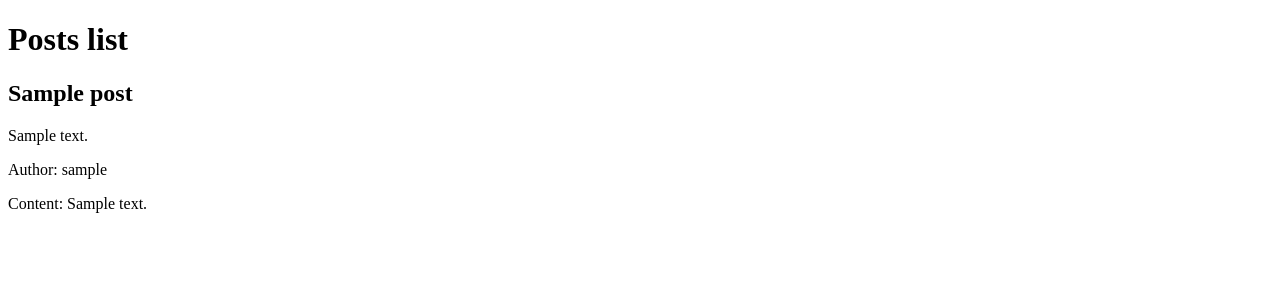
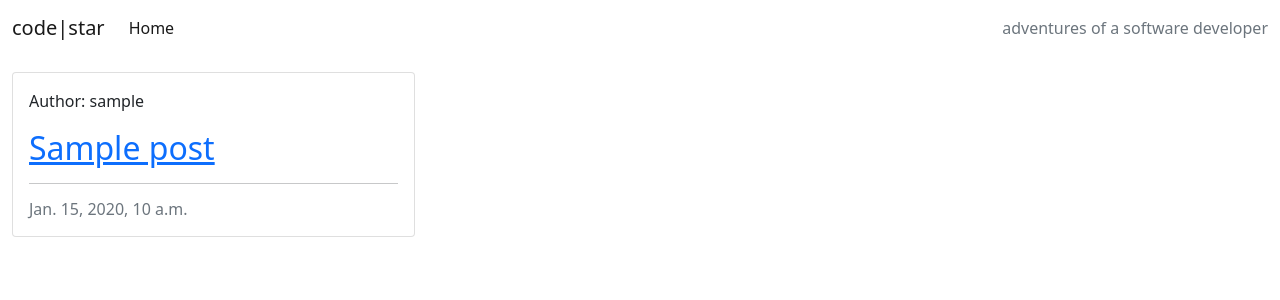
Before and after one commit to solracnauj92/youmatterpp4, a Django app: page / in a window 1280 px wide. Shown: the top 300 px of the page. Run offline with Django 4.2, Linux system fonts and the light colour scheme; tables that the repository leaves empty hold one stand-in row (values such as "Sample post").

Commit message:
Add template, base.html and index.html. Modified accordingly in setting.py

```diff
--- a/hello_world/templates/hello_world/index.html
+++ b/hello_world/templates/hello_world/index.html
@@ -1,20 +1,52 @@
-<!DOCTYPE html>
-<html lang="en">
+{% extends "base.html" %}
 
-<head>
-    <meta charset="UTF-8">
-    <meta http-equiv="X-UA-Compatible" content="IE=edge">
-    <meta name="viewport" content="width=device-width, initial-scale=1.0">
-    <title>Views Part 1</title>
-</head>
+{% block content %}
 
-<body>
-    <h1>Index</h1>
-    {% for post in object_list %}
-    <h2>{{post.title}}</h2>
-    <p>{{post.excerpt}}</p>
-    <p>Author: {{post.author}}</p>
-    {% endfor %}
-</body>
+<!-- index.html content starts here -->
+<div class="container-fluid">
+    <div class="row">
 
-</html>
+        <!-- Blog Entries Column -->
+        <div class="col-12 mt-3 left">
+            <div class="row">
+                {% for post in post_list %}
+                <div class="col-md-4">
+                    <div class="card mb-4">
+                        <div class="card-body">
+                            <div class="image-container">
+                                <div class="image-flash">
+                                    <p class="author">Author: {{ post.author }}</p>
+                                </div>
+                            </div>
+                            <a href="#" class="post-link">
+                                <h2 class="card-title">{{ post.title }}</h2>
+                            </a>
+
+                            <hr />
+                            <p class="card-text text-muted h6">{{ post.created_on}}
+                            </p>
+                        </div>
+                    </div>
+                </div>
+                {% if forloop.counter|divisibleby:3 %}
+            </div>
+            <div class="row">
+                {% endif %}
+                {% endfor %}
+
+            </div>
+        </div>
+    </div>
+    {% if is_paginated %}
+    <nav aria-label="Page navigation">
+        <ul class="pagination justify-content-center">
+            {% if page_obj.has_next %}
+            <li><a href="?page={{ page_obj.next_page_number }}" class="page-link"> NEXT &raquo;</a></li>
+            {% endif %}
+        </ul>
+    </nav>
+    {% endif %}
+</div>
+
+<!-- index.html content ends here -->
+{% endblock %}
--- a/hello_world/templates/hello_world/post_list.html
+++ /dev/null
@@ -1,21 +0,0 @@
-<!DOCTYPE html>
-<html lang="en">
-
-<head>
-    <meta charset="UTF-8">
-    <meta http-equiv="X-UA-Compatible" content="IE=edge">
-    <meta name="viewport" content="width=device-width, initial-scale=1.0">
-    <title>Views Part 1</title>
-</head>
-
-<body>
-    <h1>Posts list</h1>
-    {% for post in object_list %}
-        <h2>{{post.title}}</h2>
-        <p>{{post.excerpt}}</p>
-        <p>Author: {{post.author}}</p>
-        <p>Content: {{post.content}}</p>
-    {% endfor %}
-</body>
-
-</html>
--- a/hello_world/views.py
+++ b/hello_world/views.py
@@ -5,4 +5,5 @@ from .models import Post
 # Create your views here.
 class PostList(generic.ListView):
     queryset = Post.objects.filter(status=1)
-    template_name = "post_list.html"
+    template_name = "hello_world/index.html"
+    paginate_by = 6
--- a/my_project/settings.py
+++ b/my_project/settings.py
@@ -18,6 +18,7 @@ if os.path.isfile('env.py'):
 
 # Build paths inside the project like this: BASE_DIR / 'subdir'.
 BASE_DIR = Path(__file__).resolve().parent.parent
+TEMPLATES_DIR = os.path.join(BASE_DIR, 'templates')
 
 
 # Quick-start development settings - unsuitable for production
@@ -62,7 +63,7 @@ ROOT_URLCONF = 'my_project.urls'
 TEMPLATES = [
     {
         'BACKEND': 'django.template.backends.django.DjangoTemplates',
-        'DIRS': [],
+        'DIRS': [TEMPLATES_DIR],
         'APP_DIRS': True,
         'OPTIONS': {
             'context_processors': [
--- /dev/null
+++ b/templates/base.html
@@ -0,0 +1,73 @@
+{% url 'home' as home_url %}
+
+<!DOCTYPE html>
+<html class="h-100" lang="en">
+
+<head>
+    <title>CodeStar Blog</title>
+    <meta name="viewport" content="width=device-width, initial-scale=1" />
+
+    <!-- Google Fonts CSS -->
+    <link rel="preconnect" href="https://fonts.gstatic.com">
+    <link href="https://fonts.googleapis.com/css2?family=Roboto:wght@300&display=swap" rel="stylesheet">
+    <link href="https://fonts.googleapis.com/css2?family=Lato:wght@300;700&display=swap" rel="stylesheet">
+
+    <!-- Font Awesome CSS -->
+    <link rel="stylesheet" href="https://cdnjs.cloudflare.com/ajax/libs/font-awesome/5.15.3/css/all.min.css">
+
+    <!-- Bootstrap CSS -->
+    <link href="https://cdn.jsdelivr.net/npm/bootstrap@5.0.1/dist/css/bootstrap.min.css" rel="stylesheet"
+        integrity="sha384-+0n0xVW2eSR5OomGNYDnhzAbDsOXxcvSN1TPprVMTNDbiYZCxYbOOl7+AMvyTG2x" crossorigin="anonymous">
+
+</head>
+
+<body class="d-flex flex-column h-100 main-bg">
+
+    <!-- Navigation -->
+    <nav class="navbar navbar-expand-lg navbar-light bg-white">
+        <div class="container-fluid">
+            <a class="navbar-brand" href="{% url 'home' %}"><span class="brand">c<span class="red-o">o</span>de<span
+                        class="thin">|star</span></span></a>
+            <button class="navbar-toggler" type="button" data-bs-toggle="collapse" data-bs-target="#navbarText"
+                aria-controls="navbarText" aria-expanded="false" aria-label="Toggle navigation">
+                <span class="navbar-toggler-icon"></span>
+            </button>
+            <div class="collapse navbar-collapse" id="navbarText">
+                <ul class="navbar-nav me-auto mb-2 mb-lg-0">
+                    <li class="nav-item">
+                        <a class="nav-link {% if request.path == home_url %}active{% endif %}" aria-current="page"
+                            href="#">Home</a>
+                    </li>
+
+                </ul>
+                <span class="navbar-text text-muted">
+                    adventures of a software developer
+                </span>
+            </div>
+        </div>
+    </nav>
+
+    <main class="flex-shrink-0 main-bg">
+
+        {% block content %}
+        <!-- Content Goes here -->
+        {% endblock content %}
+
+    </main>
+
+    <!-- Footer -->
+    <footer class="footer mt-auto py-3 dark-bg">
+        <p class="m-0 text-center text-white">Made by Code Instituters</p>
+        <p class="m-0 text-center text-white">Follow us: <i class="fab fa-facebook-square ms-3"></i>
+            <i class="fab fa-twitter-square ms-3"></i>
+            <i class="fab fa-instagram-square ms-3"></i>
+            <i class="fab fa-youtube-square ms-3"></i>
+        </p>
+    </footer>
+
+    <script src="https://cdn.jsdelivr.net/npm/bootstrap@5.0.1/dist/js/bootstrap.bundle.min.js"
+        integrity="sha384-gtEjrD/SeCtmISkJkNUaaKMoLD0//ElJ19smozuHV6z3Iehds+3Ulb9Bn9Plx0x4" crossorigin="anonymous">
+        </script>
+</body>
+
+</html>
```
